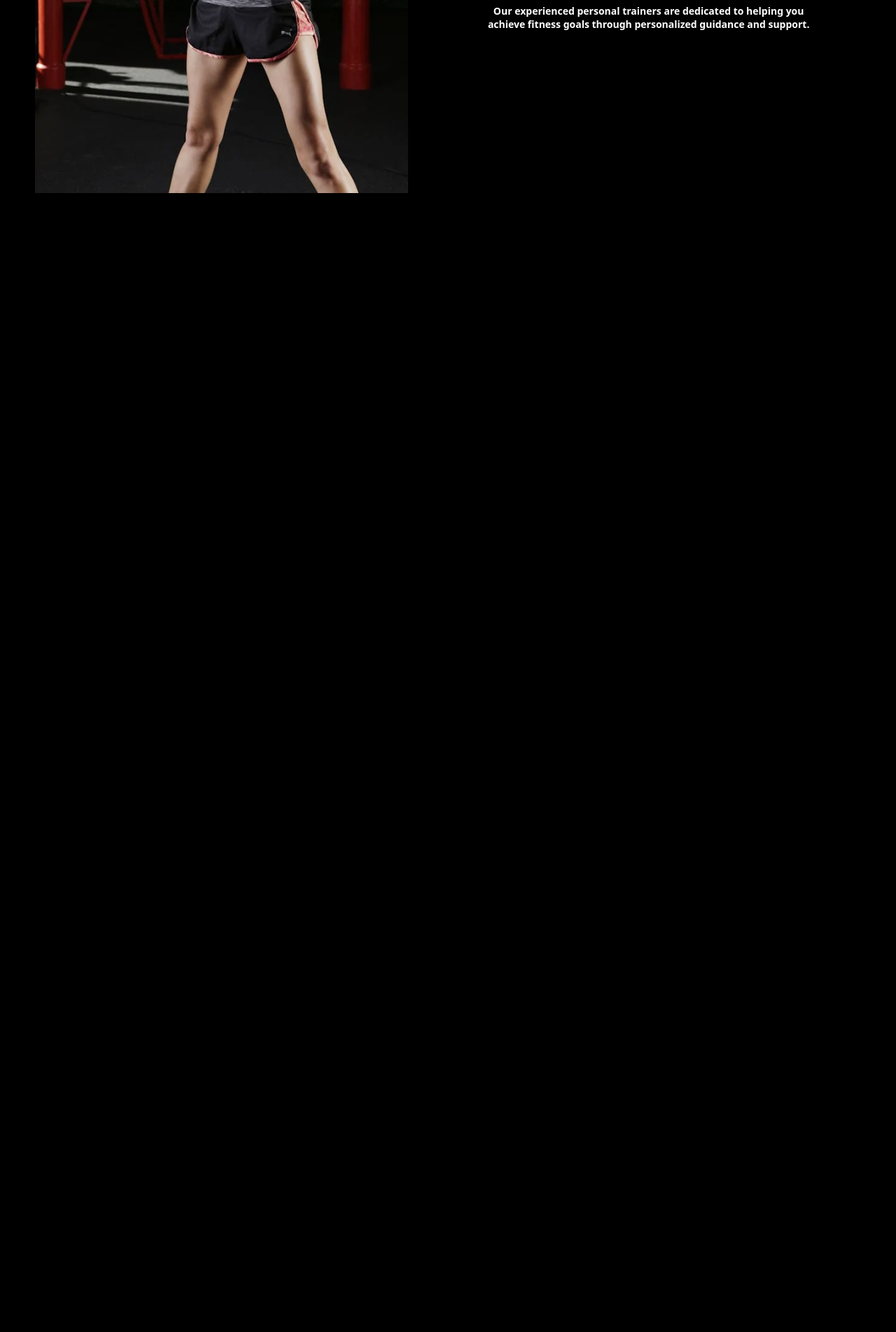
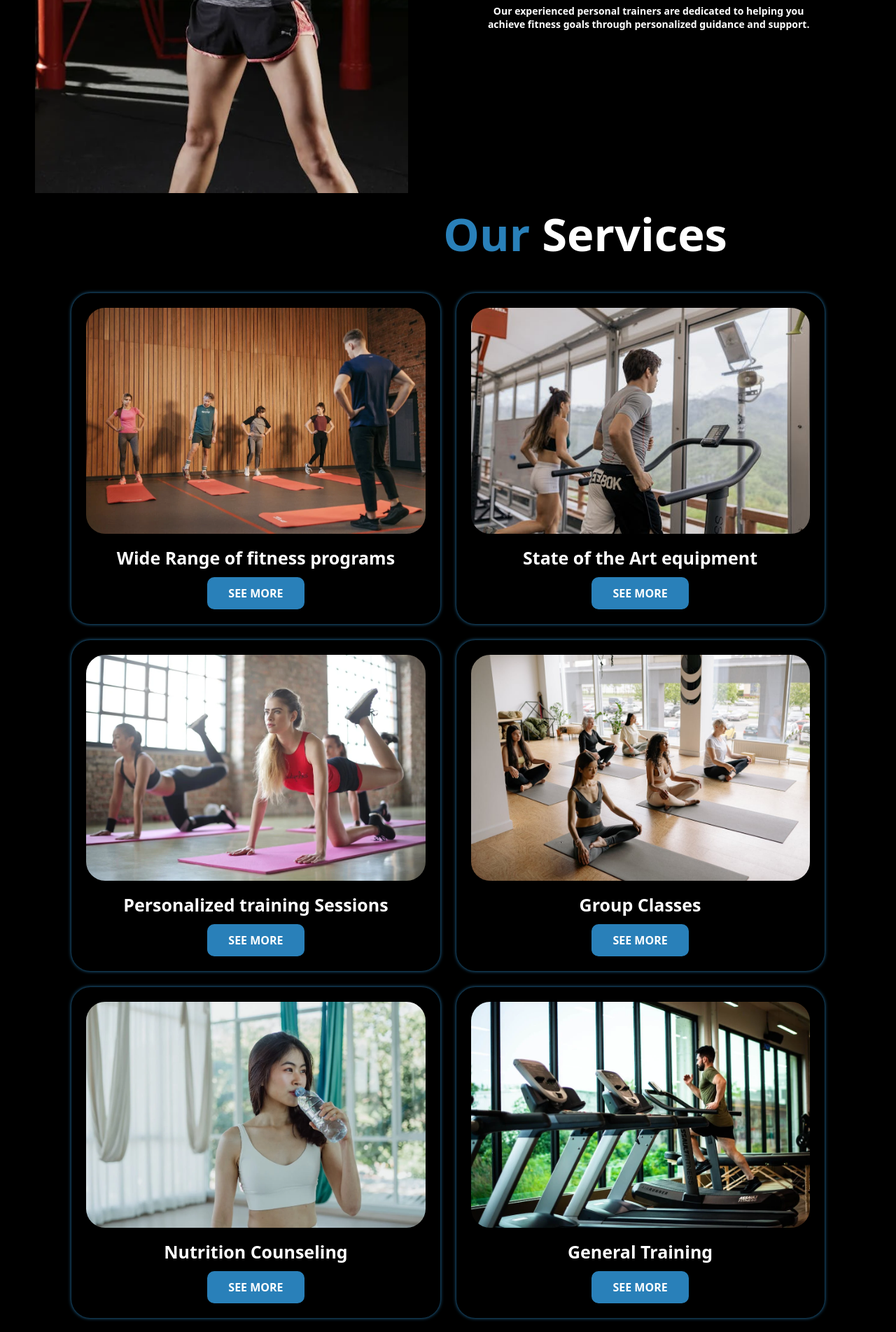
Before and after one commit to Shaini2003/Fitness-Center, a PHP site: page / in a window 1280 px wide. Shown: the part 1689-3593 px from the top of the page at 70% size. Before the commit the page ends 1965 px from the top, so only its background shows below. Run offline with PHP 8.4, Linux system fonts and the light colour scheme; some libraries are stand-ins or nearby versions.

Commit message:
fifth commit

```diff
--- a/index.html
+++ b/index.html
@@ -14,8 +14,8 @@
         <a href="#" class="logo">Fitzone <span>Fitness </span>Center</a>
 
         <ul class="navbar">
-            <li><a href="#home">HOME</a></li>
-            <li><a href="#classes">SERVICES</a></li>
+            <li><a href="#HOME">HOME</a></li>
+            <li><a href="#SERVICES">SERVICES</a></li>
             <li><a href="#aboutus">ABOUT US</a></li>
             <li><a href="#pricing">PRICING</a></li>
             <li><a href="#training">TRAINERS</a></li>
@@ -27,7 +27,7 @@
         </div>
 
     </header>
-    <section class="home">
+    <section class="home"id="HOME">
         <video class="slide active" src="Media/a_Cinematic_Fitness_Video...SONY_FX6(1080p).mp4" autoplay muted
             loop></video>
         <video class="slide"
@@ -100,8 +100,7 @@
 
     <br><br><br><br><br>
     <div class="home-content">
-        <img src="Media/pexels-photo-416809.webp"
-            class="Home-img">
+        <img src="Media/pexels-photo-416809.webp" class="Home-img">
         <div style="text-align: center;padding: 60px;">
             <h2 style="font-size: 40px;">FITNESS ALL ABOUT</h2>
             <h1 style="font-style: italic;">Make yourself stronger than your best excuses</h1>
@@ -117,18 +116,55 @@
                 <div class="section">
                     <i class="fa-solid fa-check"></i>
                     <h3>FULLY INSURED</h3>
-                    <p>Rest assured,we are fully insured,providing you with peace of mind and protection for any unforseen circumstances.</p>
+                    <p>Rest assured,we are fully insured,providing you with peace of mind and protection for any
+                        unforseen circumstances.</p>
                 </div>
             </div>
             <div class="home-card">
                 <div class="section">
                     <i class="fa-solid fa-person-chalkboard"></i>
                     <h3>PERSONAL TRAINER</h3>
-                    <p>Our experienced personal trainers are dedicated to helping you achieve fitness goals through personalized guidance and support.</p>
+                    <p>Our experienced personal trainers are dedicated to helping you achieve fitness goals through
+                        personalized guidance and support.</p>
                 </div>
             </div>
         </div>
-    </div>
+    </div><br><br><br><br>
+    <section class="services" id="SERVICES">
+        <h2 class="heading">Our <span>Services</span> </h2>
+        <div class="services-content">
+            <div class="row">
+                <img src="Media/fitness programs.webp" alt="Fitness programs">
+                <h4>Wide Range of fitness programs</h4>
+                <center><a href="#" class="list-btn">SEE MORE</a></center>
+            </div>
+            <div class="row">
+                <img src="Media/equipments.jpeg" alt="fitness equipments">
+                <h4>State of the Art equipment</h4>
+                <center><a href="#" class="list-btn">SEE MORE</a></center>
+            </div>
+            <div class="row">
+                <img src="Media/training sessions.webp" alt="training sessions">
+                <h4>Personalized training Sessions</h4>
+                <center><a href="#" class="list-btn">SEE MORE</a></center>
+            </div>
+            <div class="row">
+                <img src="Media/group classes.jpeg" alt="group classes">
+                <h4>Group Classes</h4>
+                <center><a href="#" class="list-btn">SEE MORE</a></center>
+            </div>
+            <div class="row">
+                <img src="Media/nutrition.webp" alt="nutrition counselling">
+                <h4>Nutrition Counseling</h4>
+                <center><a href="#" class="list-btn">SEE MORE</a></center>
+            </div>
+            <div class="row">
+                <img src="Media/general training.webp" alt="general training">
+                <h4>General Training</h4>
+                <center><a href="#" class="list-btn">SEE MORE</a></center>
+            </div>
+        </div>
+    </section>
     <script src="script.js"></script>
 </body>
 
--- a/style.css
+++ b/style.css
@@ -290,3 +290,64 @@ i{
     font-size: 30px;
     color: var(--main-color);
 }
+.services{
+    background: var(--bg-color);
+}
+.services-content{
+    display: grid;
+    grid-template-columns: repeat(auto-fit,minmax(350px,auto));
+    align-items: center;
+    gap: 2.3rem;
+    margin-top: 4.1rem;
+}
+.row{
+    background: var(--bg-color);
+    border-radius: 27px;
+    border: 1px solid transparent;
+    box-shadow: 0 0 5px var(--main-color);
+    padding: 20px;
+    transition: all 0.5s ease;
+}
+.row img{
+    height: auto;
+    width: 100%;
+    border-radius: 27px;
+    margin-bottom: 1.4rem;
+}
+.row h4{
+    font-size: 25px;
+    font-weight: 700;
+    margin-bottom: 10px;
+    line-height: 1.4;
+    text-align: center;
+}
+.row:hover{
+    border: 1px solid var(--main-color);
+    transform: translateY(-5px)scale(1.04);
+    cursor: pointer;
+}
+
+.heading{
+    color: var(--main-color);
+    font-weight: 700;
+    text-align: justify;
+    font-size: 6.5rem;
+}
+.list-btn{
+    display: inline-block;
+    padding: 1rem 2.8rem;
+    background: var(--main-color);
+    color:var(--text-color);
+    border: 2px solid var(--main-color);
+    border-radius: 1rem;
+    font-size: 1.6rem;
+    font-weight: 600;
+    transition: all 0.5s ease;
+    text-align: center;
+    align-items: center;
+}
+.list-btn:hover{
+    background: var(--main-color);
+    color: var(--text-color);
+    box-shadow: 0 0 18px var(--main-color);
+}
```
Also changed, not shown: Media/equipments.jpeg (added), Media/fitness equipments.webp (added), Media/fitness programs.webp (added), Media/general training.webp (added), Media/group classes.jpeg (added), Media/nutrition.webp (added), Media/training sessions.webp (added).
